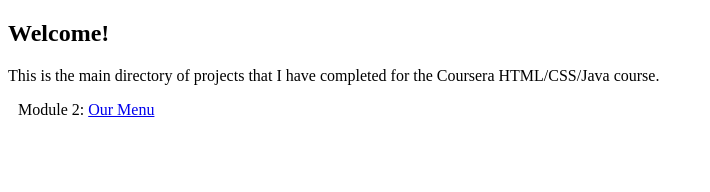
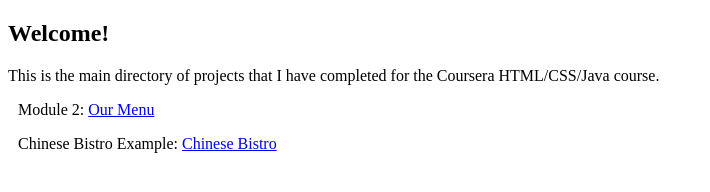
Before and after one commit to mbarry2120/coursera-test, a plain HTML site: page index.html in a window 1280 px wide. Shown: the whole page, without its empty margins (0-710 px from the left). Drawn offline with Linux system fonts and the light colour scheme.

Commit message:
update to index

```diff
--- a/index.html
+++ b/index.html
@@ -11,6 +11,7 @@
 	<div> This is the main directory of projects that I have completed for the Coursera HTML/CSS/Java course.
 	<div>
 		<p>Module 2: <a href="module2-solution/index.html">Our Menu </a> </p>
+		<p>Chinese Bistro Example: <a href="chinese-bistro/index.html">Chinese Bistro</a></p>
 	</div>
 
 
```
